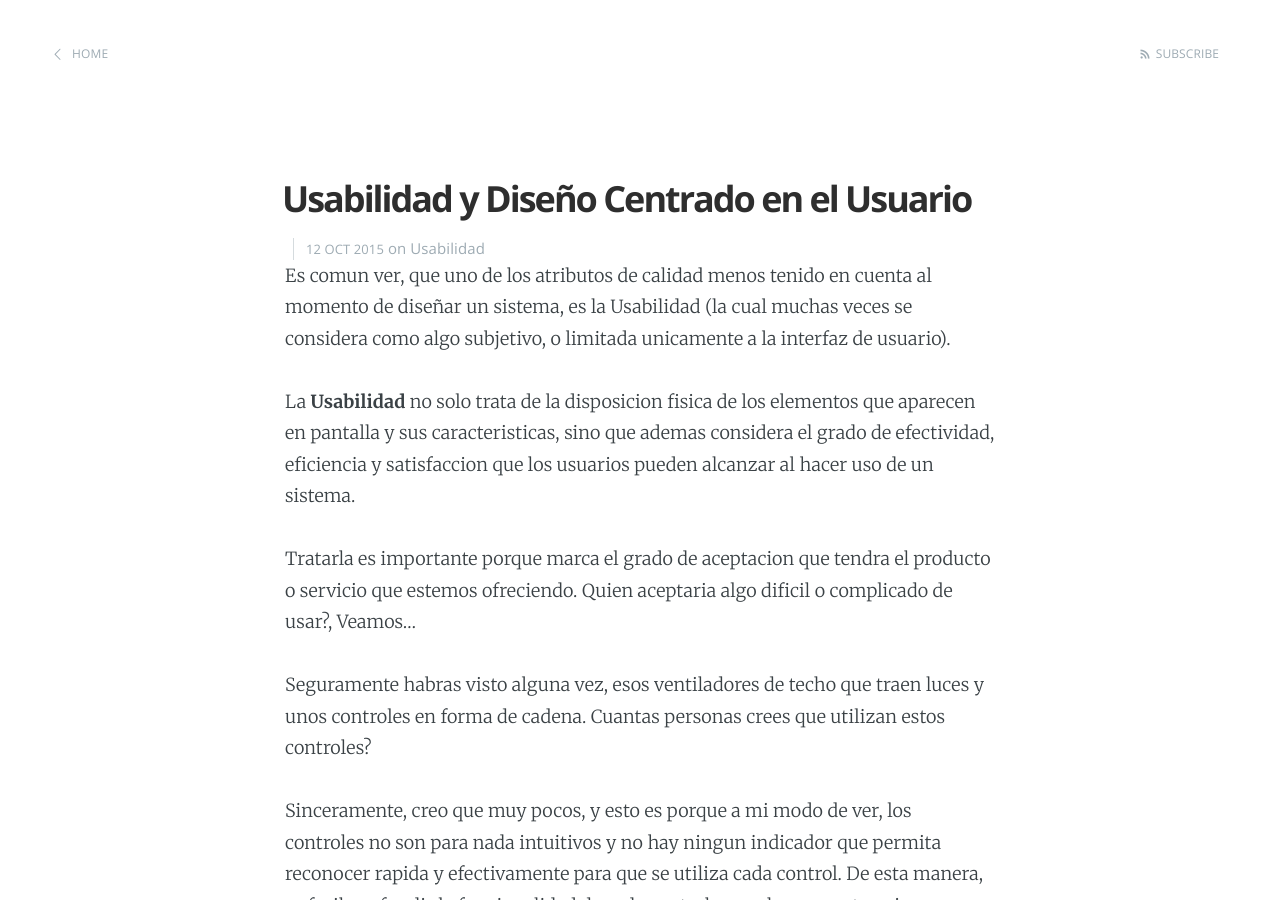
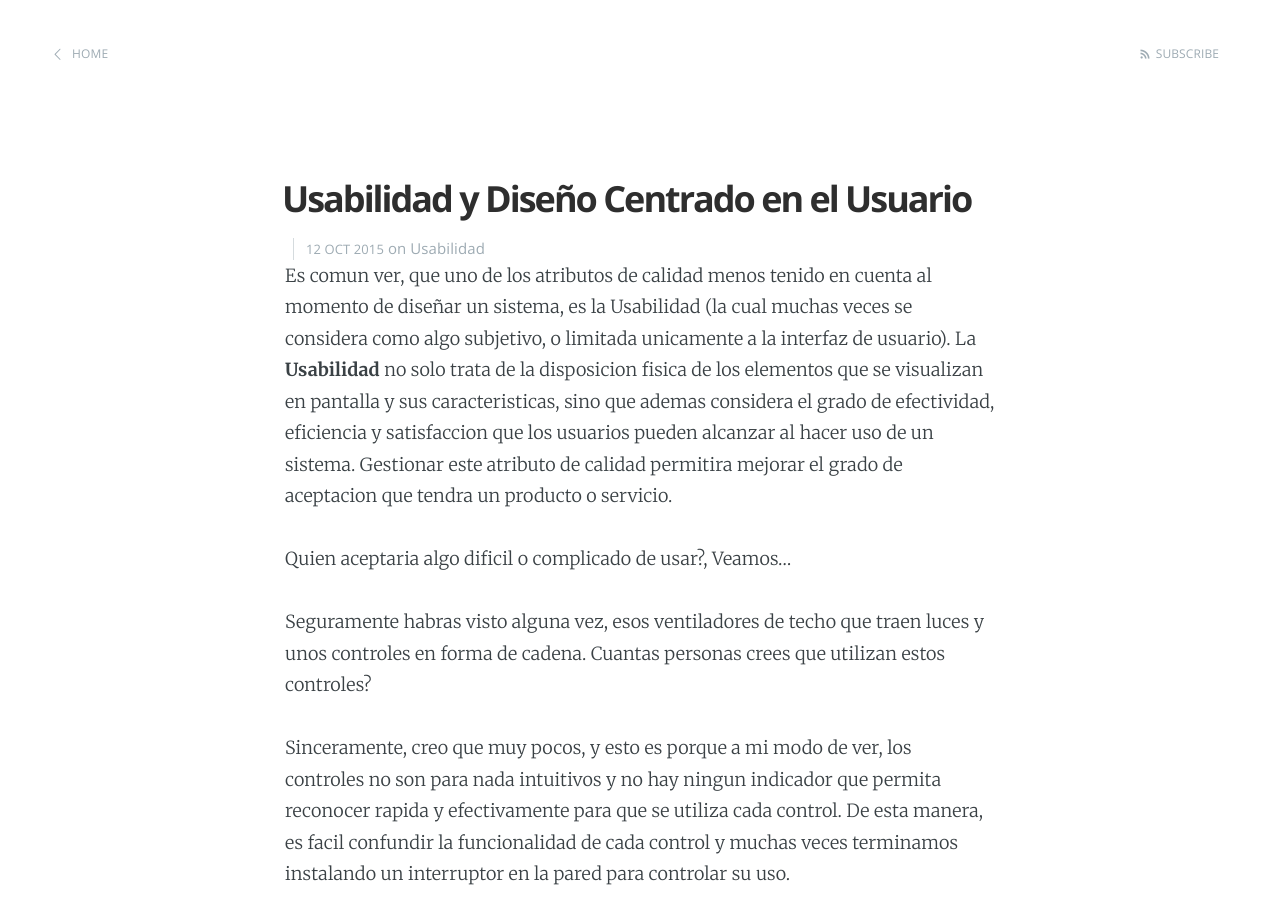
Before and after one commit to jpOlivo/jpOlivo.github.io, a Jekyll site: the page built from _posts/2015-10-12-usabilidad-Disenio Centrado En El Usuario.markdown, in a window 1280 px wide and 900 px high. Built offline with Jekyll 4.4.1, drawn with Linux system fonts in a browser that asks for light colours.

Commit message:
fixes on posts

```diff
--- a/_posts/2015-10-12-usabilidad-Disenio Centrado En El Usuario.markdown
+++ b/_posts/2015-10-12-usabilidad-Disenio Centrado En El Usuario.markdown
@@ -6,10 +6,10 @@ categories: Usabilidad
 ---
 
 Es comun ver, que uno de los atributos de calidad menos tenido en cuenta al momento de dise&ntilde;ar un sistema, es la Usabilidad (la cual muchas veces se considera como algo subjetivo, o limitada unicamente a la interfaz de usuario).
+La __Usabilidad__ no solo trata de la disposicion fisica de los elementos que se visualizan en pantalla y sus caracteristicas, sino que ademas considera el grado de efectividad, eficiencia y satisfaccion que los usuarios pueden alcanzar al hacer uso de un sistema.
+Gestionar este atributo de calidad permitira mejorar el grado de aceptacion que tendra un producto o servicio.
 
-La __Usabilidad__ no solo trata de la disposicion fisica de los elementos que aparecen en pantalla y sus caracteristicas, sino que ademas considera el grado de efectividad, eficiencia y satisfaccion que los usuarios pueden alcanzar al hacer uso de un sistema.
-
-Tratarla es importante porque marca el grado de aceptacion que tendra el producto o servicio que estemos ofreciendo. Quien aceptaria algo dificil o complicado de usar?, Veamos...
+Quien aceptaria algo dificil o complicado de usar?, Veamos...
 
 Seguramente habras visto alguna vez, esos ventiladores de techo que traen luces y unos controles en forma de cadena. Cuantas personas crees que utilizan estos controles?
 
--- a/_posts/2015-10-17-integracion-API Management.markdown
+++ b/_posts/2015-10-17-integracion-API Management.markdown
@@ -6,11 +6,8 @@ categories: Integracion
 ---
 
 En los ultimos a&ntilde;os, SOA se ha convertido en el standard para las nuevas arquitecturas de aplicacion.
-
 Este nuevo paradigma permite a las empresas soportar sus procesos de negocio de manera segura, robusta y escalable.
-
 En un contexto digital, cambiante y lleno de incertidumbres, las empresas necesitan expandirse a nuevos mercados y generar lineas de negocio alternativas que permitan cubrir las demandas de multiples usuarios que consumen sus datos y servicios a traves de diferentes canales (aplicaciones web, smartphones, tablets, smart TVs, etc.).
-
 Con el objetivo de agregar valor a los servicios y datos que ofrecen, las empresas necesitan comenzar a trabajar en la "apertura" de sus activos digitales, y el _API Management_ juega un rol fundamental en esta tarea.
 
 Grandes startup y empresas como Google, eBay, Amazon, Facebook, Twitter, Netflix, etc. fueron pioneras en la adopcion de una estrategia de "APIficacion", que les permitio obtener el maximo provecho de sus activos digitales.
```
